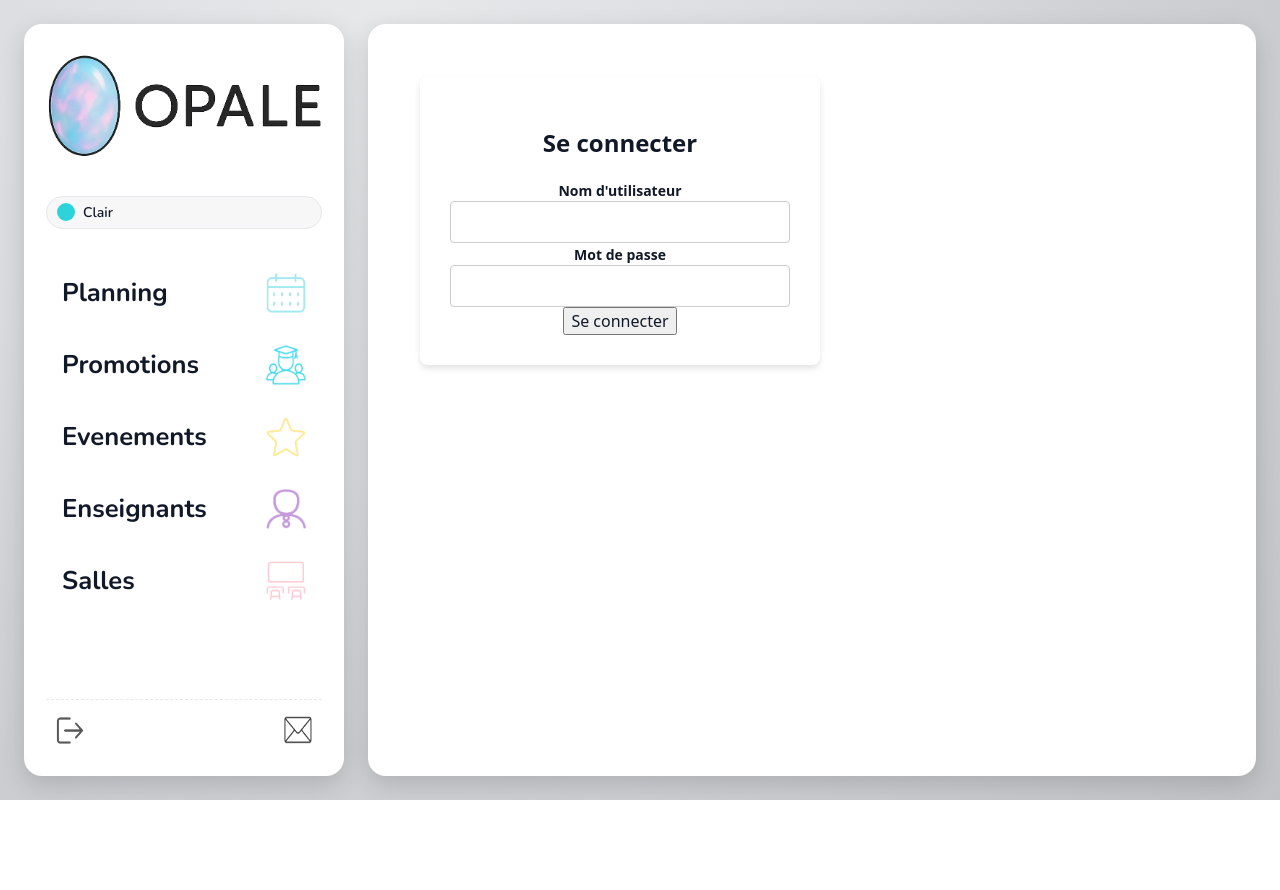
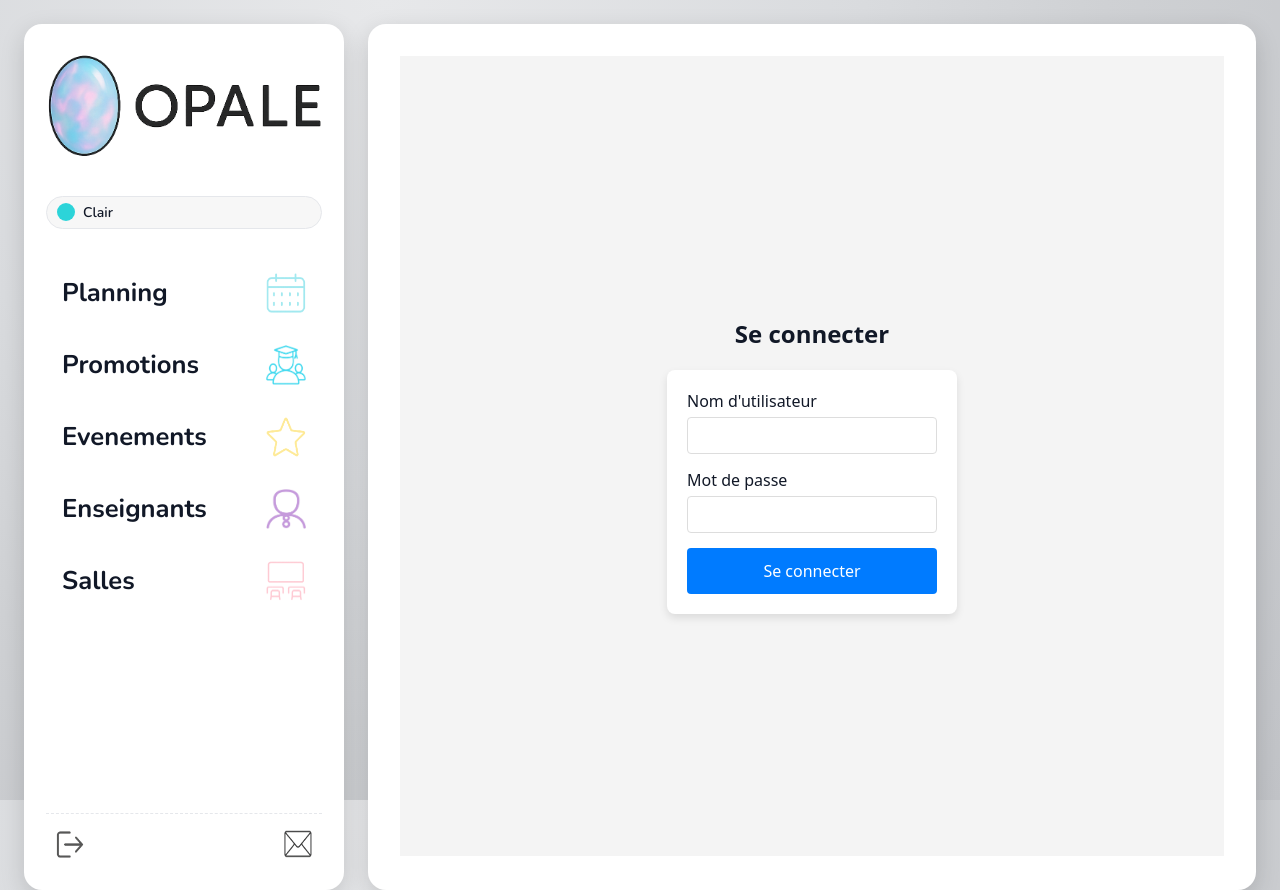
Before and after one commit to AlexisMtksJunia/OPALE-Front-git, a React (Vite) app: page /login in a window 1280 px wide. Before the commit the page ends 800 px from the top, so only its background shows below. Built offline with nearby package versions, Linux system fonts and the light colour scheme.

Commit message:
Update login-page.css

```diff
--- a/src/styles/pages/login/login-page.css
+++ b/src/styles/pages/login/login-page.css
@@ -1,69 +1,50 @@
-/* Page de Login */
-.login-page {
-  display: flex;
-  justify-content: center;
-  align-items: center;
-  height: 100vh;
-  background-color: var(--background-color);
-  transition: background-color 0.3s ease;
-  padding: 0 20px; /* Ajouter un peu de padding sur les côtés */
+/* Style de la page login */
+.login-container {
+    display: flex;
+    flex-direction: column;
+    justify-content: center;
+    align-items: center;
+    height: 100vh;
+    background-color: #f4f4f4;
 }
 
-.login-page.light {
-  --background-color: #fff;
+h2 {
+    margin-bottom: 20px;
 }
 
-.login-page.dark {
-  --background-color: #2c2c2c;
+.login-form {
+    background: white;
+    padding: 20px;
+    border-radius: 8px;
+    box-shadow: 0 4px 8px rgba(0, 0, 0, 0.1);
 }
 
-.login-container {
-  text-align: center;
-  width: 100%;
-  max-width: 400px;
-  padding: 30px;
-  background-color: var(--container-bg);
-  border-radius: 8px;
-  box-shadow: 0 4px 6px rgba(0, 0, 0, 0.1);
-  margin: 20px; /* Pour ajouter de l'espace autour */
+.input-group {
+    margin-bottom: 15px;
 }
 
-.login-logo {
-  width: 100%;
-  max-width: 200px;
-  margin-bottom: 40px; /* Ajout d'espace en bas du logo */
+.input-group label {
+    display: block;
+    margin-bottom: 5px;
 }
 
-.login-form .form-group {
-  margin-bottom: 25px; /* Plus d'espace entre les champs */
-  text-align: left;
+.input-group input {
+    width: 250px;
+    padding: 10px;
+    border-radius: 4px;
+    border: 1px solid #ddd;
 }
 
-.login-form label {
-  font-size: 14px;
-  font-weight: bold;
+.login-btn {
+    width: 100%;
+    padding: 12px;
+    background-color: #007bff;
+    color: white;
+    border: none;
+    border-radius: 4px;
+    font-size: 16px;
 }
 
-.login-form input {
-  width: 100%;
-  padding: 12px; /* Un peu plus d'espace à l'intérieur du champ */
-  font-size: 14px;
-  border: 1px solid #ccc;
-  border-radius: 4px;
+.login-btn:hover {
+    background-color: #0056b3;
 }
-
-.login-button {
-  width: 100%;
-  padding: 12px;
-  background-color: #4F4F4F;
-  color: white;
-  font-size: 16px;
-  border: none;
-  border-radius: 4px;
-  cursor: pointer;
-  transition: background-color 0.3s;
-}
-
-.login-button:hover {
-  background-color: #333;
-}
```
